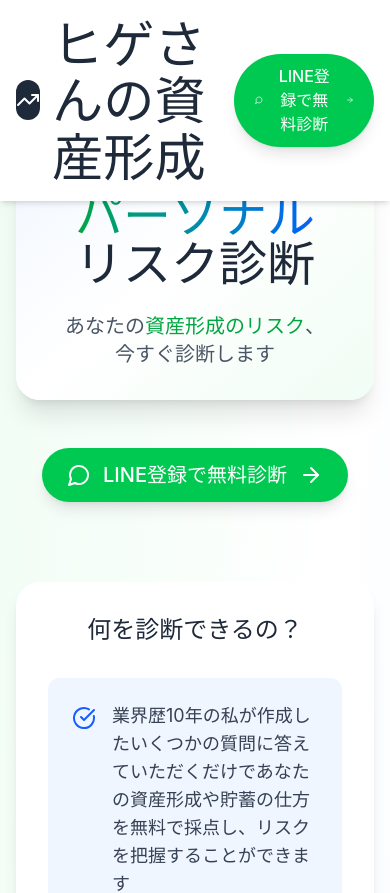
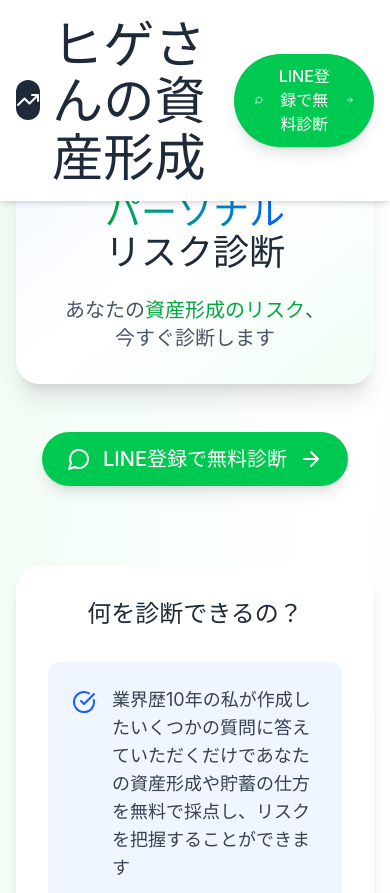
Before and after one commit to marky808/hige-LP, a React (Vite) app: page /hige-lp in a window 390 px wide. Shown: the top 893 px of the page. Built offline with nearby package versions, Linux system fonts and the light colour scheme.

Commit message:
hige-lp design mod

```diff
--- a/src/App.jsx
+++ b/src/App.jsx
@@ -8,7 +8,7 @@
 import Quiz from "./pages/Quiz";
 import Result from "./pages/Result";
 import EBook from "./pages/EBook";
-import LandingPage from "./pages/HigeLp";
+import HigeLp from "./pages/HigeLp";
 
 function App() {
   return (
@@ -21,7 +21,7 @@
       <Route path="/personal-risk" element={<PersonalRisk />} />
       <Route path="/quiz" element={<Quiz />} />
       <Route path="/result" element={<Result />} />
-      <Route path="/hige-lp" element={<LandingPage />} />
+      <Route path="/hige-lp" element={<HigeLp />} />
     </Routes>
   );
 }
--- a/src/pages/HigeLp.jsx
+++ b/src/pages/HigeLp.jsx
@@ -11,7 +11,7 @@
 
 const LineButton = ({ className = "", size = "normal" }) => (
     <button
-    className={`
+        className={`
       flex items-center justify-center space-x-3
       ${size === "large" ? "px-8 py-4 !text-xl" : "px-6 py-3 text-base"}
       !bg-green-500 hover:bg-green-600
@@ -30,7 +30,7 @@
     </button>
 );
 
-const LandingPage = () => {
+const HigeLp = () => {
     const [isVisible, setIsVisible] = useState(false);
 
     useEffect(() => {
@@ -54,7 +54,6 @@
 
     return (
         <div className="relative min-h-screen bg-gradient-to-br from-green-50 via-white to-blue-50">
-            {/* Fixed Header */}
             <header className="fixed top-0 w-full bg-white shadow-md z-50">
                 <div className="container mx-auto px-4 py-4">
                     <div className="flex items-center justify-between">
@@ -71,7 +70,6 @@
                 </div>
             </header>
 
-            {/* Main Content */}
             <main className="container mx-auto px-4 pt-24 pb-16">
                 <section className="max-w-4xl mx-auto mb-20">
                     <div className="bg-gradient-to-br from-blue-50 via-white to-green-50 rounded-3xl shadow-xl p-8 md:p-12">
@@ -83,7 +81,7 @@
                                     </span>
                                 </div>
                             </div>
-                            <h2 className="text-5xl md:text-6xl font-extrabold">
+                            <h2 className="text-4xl sm:text-5xl md:text-6xl font-extrabold">
                                 <span className="text-transparent bg-clip-text bg-gradient-to-r from-green-600 to-blue-600">
                                     パーソナル
                                 </span>
@@ -108,7 +106,6 @@
                     </div>
                 </section>
 
-                {/* Part 2 */}
                 <section className="max-w-4xl mx-auto mb-20">
                     <div className="bg-white rounded-3xl shadow-lg p-8 md:p-12">
                         <div className="max-w-3xl mx-auto">
@@ -142,7 +139,6 @@
                     </div>
                 </section>
 
-                {/* Part 3 */}
                 <section className="max-w-4xl mx-auto mb-20">
                     <div className="bg-gradient-to-br from-red-100 via-white to-red-50 rounded-3xl shadow-lg p-8 md:p-12">
                         <div className="text-center mb-12">
@@ -163,7 +159,6 @@
                     </div>
                 </section>
 
-                {/* Part 4 */}
                 <section className="max-w-4xl mx-auto mb-20">
                     <div className="bg-white rounded-3xl shadow-lg p-8 md:p-12">
                         <div className="text-center mb-12">
@@ -217,7 +212,6 @@
                     </div>
                 </section>
 
-                {/* Part 5 */}
                 <section className="max-w-4xl mx-auto mb-20">
                     <div className="bg-white rounded-3xl shadow-lg p-8 md:p-12">
                         <div className="text-center mb-12">
@@ -249,7 +243,7 @@
                     </div>
                 </section>
             </main>
-            {/* Footer */}
+
             <footer className="bg-gray-800 text-white py-8">
                 <div className="container mx-auto px-4 text-center">
                     <div className="flex items-center justify-center mb-4">
@@ -267,4 +261,4 @@
     );
 };
 
-export default LandingPage;
+export default HigeLp;
```
